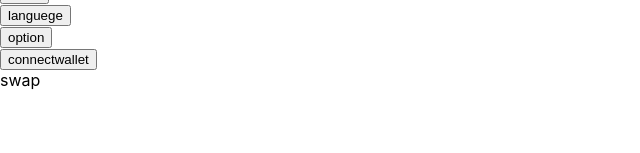
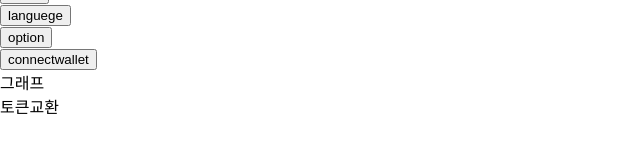
Before and after one commit to beljm/bj_DeFi, a React (Create React App) app: page /swap in a window 1280 px wide. Shown: the part 165-318 px from the top of the page, without its empty margins (0-640 px from the left). Built offline with nearby package versions, Linux system fonts and the light colour scheme.

Commit message:
swap start

```diff
--- a/src/App.js
+++ b/src/App.js
@@ -4,6 +4,7 @@ import { BrowserRouter, Route, Routes } from "react-router-dom";
 
 import MenuBar from './pages/MenuBar';
 import Main from './pages/Main';
+import Swap from './pages/Swap';
 
 function App(){
   return (
@@ -13,8 +14,8 @@ function App(){
           <MenuBar></MenuBar>
         </div>
         <Routes>
-          <Route path='/' element={<Main></Main>}/>
-          <Route path='/swap' element={<div>swap</div>}/>
+          <Route path='/' element={<Main/>}/>
+          <Route path='/swap' element={<Swap/>}/>
           <Route path='/staking' element={<div>staking</div>}/>
           <Route path='/nft' element={<div>nft</div>}/>
           <Route path='/other' element={<div>other</div>}/>
--- /dev/null
+++ b/src/components/swap/Graph.js
@@ -0,0 +1,12 @@
+import React from "react";
+
+function Graph(){
+
+    return(
+        <div>
+            그래프
+        </div>
+    )
+}
+
+export default Graph;
--- /dev/null
+++ b/src/components/swap/Tokenswap.js
@@ -0,0 +1,12 @@
+import React from "react";
+
+function Tokenswap(){
+
+    return(
+        <div>
+            토큰교환
+        </div>
+    )
+}
+
+export default Tokenswap;
--- a/src/pages/Swap.js
+++ b/src/pages/Swap.js
@@ -0,0 +1,19 @@
+import React from "react";
+import Graph from "../components/swap/Graph";
+import Tokenswap from "../components/swap/Tokenswap";
+
+function Swap(){
+
+  return(
+    <div>
+      <div>
+        <Graph/>
+      </div>
+      <div>
+        <Tokenswap/>
+      </div>
+    </div>
+  )
+}
+
+export default Swap;
```
Also changed, not shown: src/components/swap/ChooseToken.js (added).
